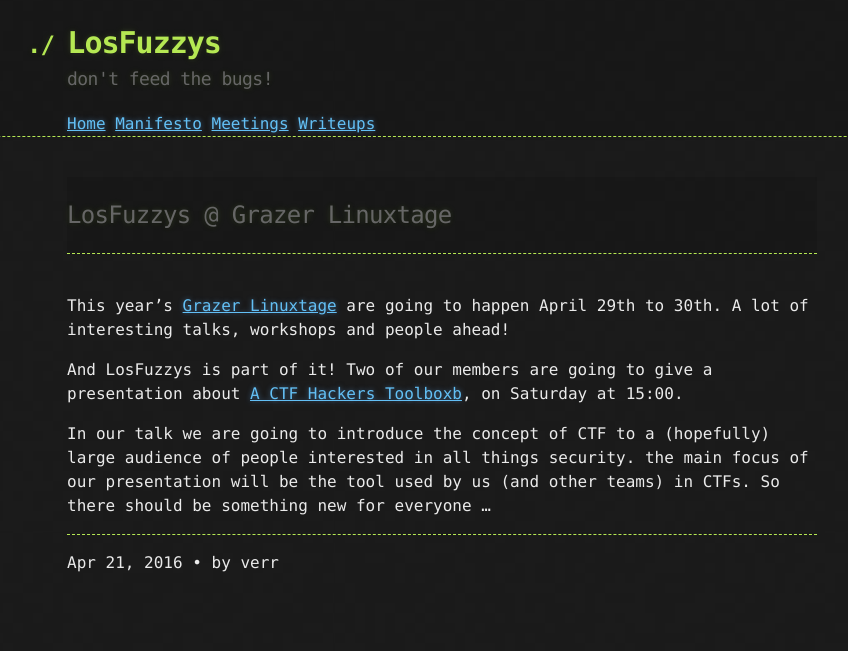
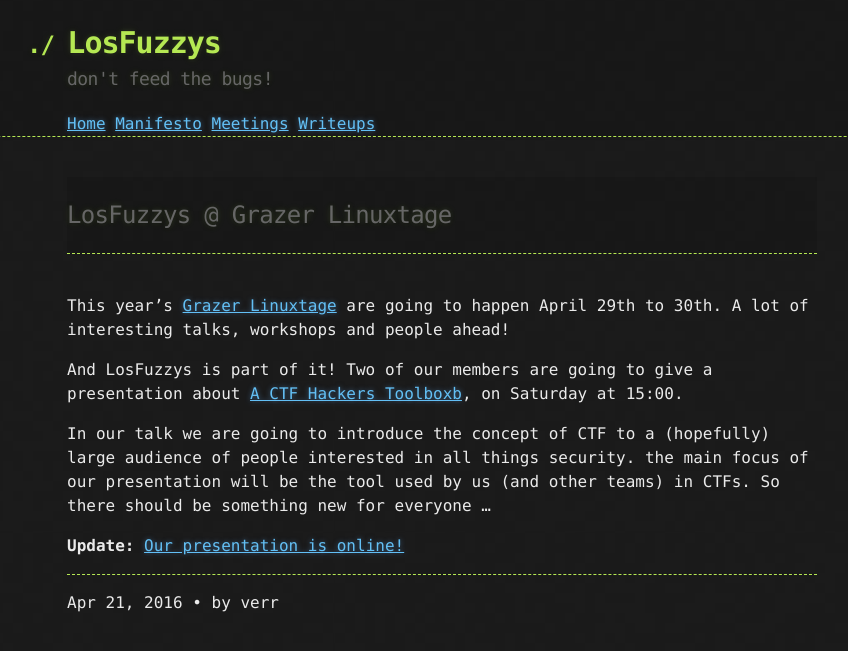
Before and after one commit to mtps3/Mtps3.github.io, a Jekyll site: the page built from _posts/2016-04-21-linuxtage.md, in a window 1280 px wide. Shown: the top 651 px of the page, without its empty margins (198-1046 px from the left). Built offline with Jekyll 4.4.1, drawn with Linux system fonts in a browser that asks for light colours.

Commit message:
added GLT16 slides

```diff
--- a/_posts/2016-04-21-linuxtage.md
+++ b/_posts/2016-04-21-linuxtage.md
@@ -11,3 +11,5 @@
 And LosFuzzys is part of it! Two of our members are going to give a presentation about [A CTF Hackers Toolboxb](https://glt16-programm.linuxtage.at/events/129.html), on Saturday at 15:00.
 
 In our talk we are going to introduce the concept of CTF to a (hopefully) large audience of people interested in all things security. the main focus of our presentation will be the tool used by us (and other teams) in CTFs. So there should be something new for everyone ...
+
+**Update:** [Our presentation is online!](https://github.com/LosFuzzys/presentations/raw/master/linuxtage-2016/presentation.pdf)
```
